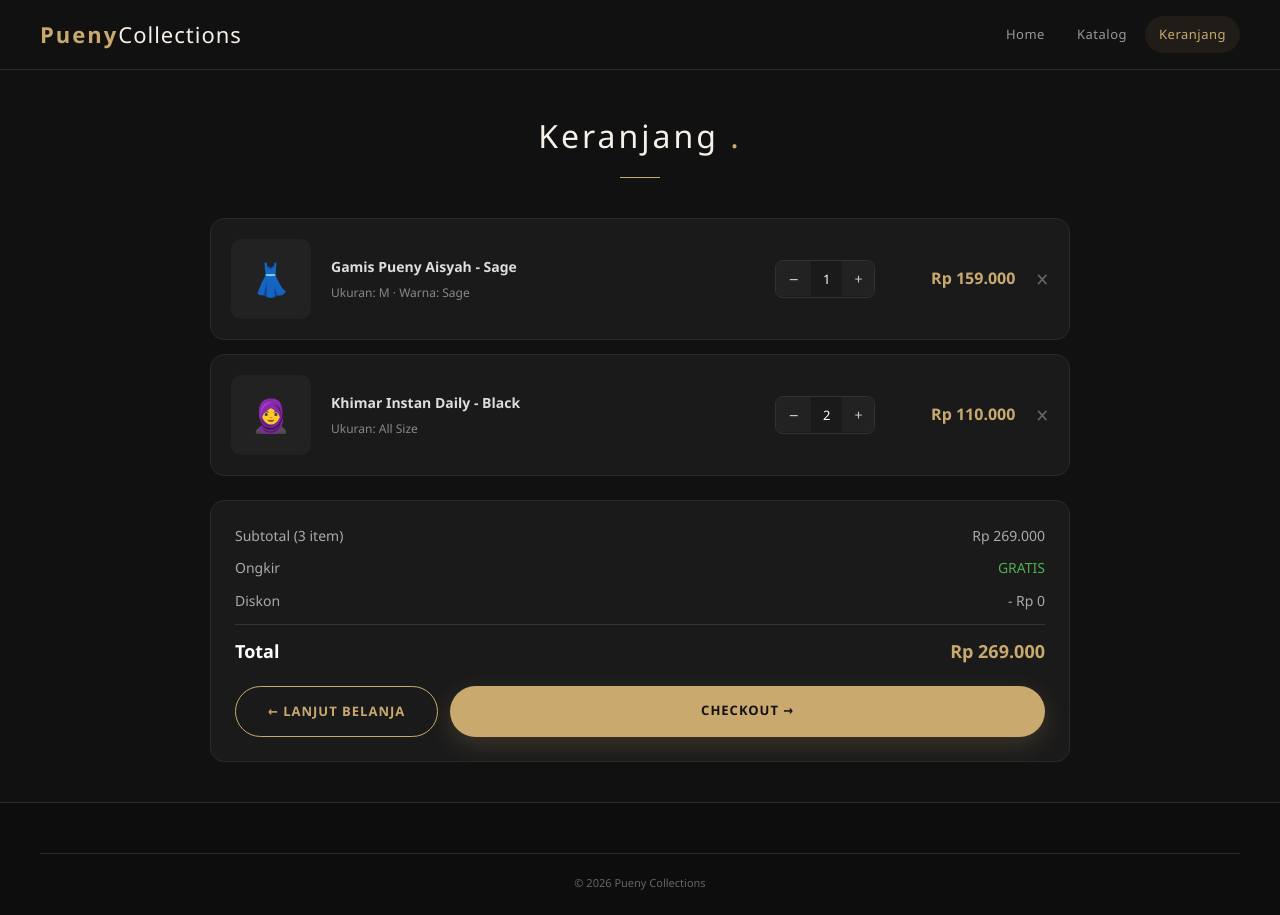
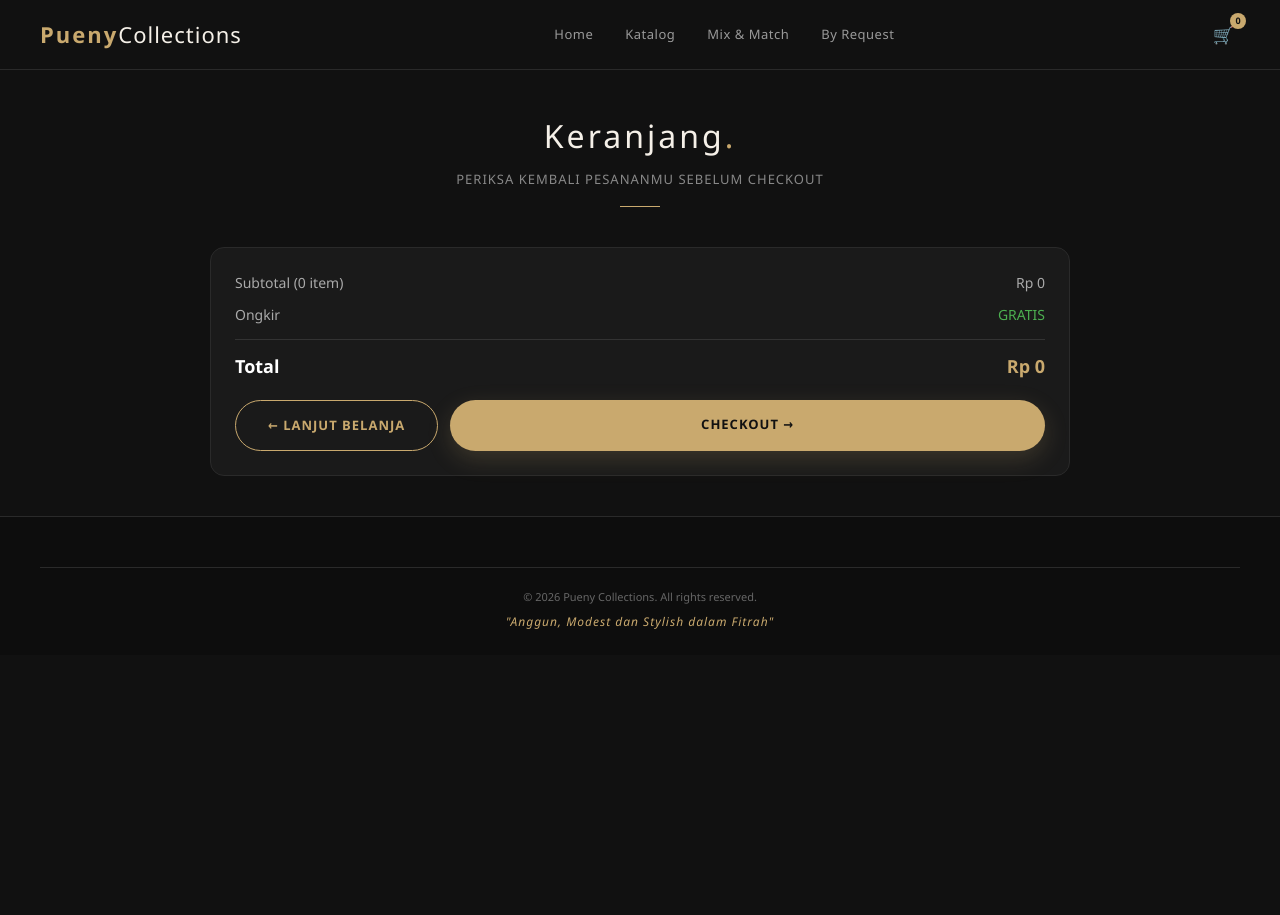
Before and after one commit to BinAbdillah/collecti, a plain HTML site: page pages/cart.html in a window 1280 px wide. After the commit the page ends 800 px from the top, so only its background shows below. Drawn offline with Linux system fonts and the light colour scheme.

Commit message:
Update cart.html

```diff
--- a/pages/cart.html
+++ b/pages/cart.html
@@ -9,88 +9,79 @@
   <link rel="stylesheet" href="../css/responsive.css">
   <style>
     .cart-container{max-width:900px;margin:0 auto;padding:40px 20px;}
-    .cart-empty{text-align:center;padding:60px;color:#666;}
+    .cart-empty{text-align:center;padding:60px 20px;color:#777;}
     .cart-empty .icon{font-size:60px;margin-bottom:16px;opacity:.4;}
     .cart-item{
-      display:flex;align-items:center;gap:20px;
+      display:flex;align-items:center;gap:20px;flex-wrap:wrap;
       background:#1a1a1a;border:1px solid #2a2a2a;border-radius:14px;
       padding:20px;margin-bottom:14px;
     }
     .cart-item-img{
       width:80px;height:80px;background:#222;border-radius:10px;
-      display:flex;align-items:center;justify-content:center;font-size:32px;
+      display:flex;align-items:center;justify-content:center;
+      font-size:32px;flex-shrink:0;
     }
-    .cart-item-info{flex:1;}
+    .cart-item-info{flex:1;min-width:150px;}
     .cart-item-info h4{font-size:14px;font-weight:600;color:#ddd;margin-bottom:4px;}
     .cart-item-info p{font-size:12px;color:#888;}
-    .cart-item-price{font-size:16px;font-weight:700;color:var(--primary);min-width:120px;text-align:right;}
-    .cart-item-qty{display:flex;align-items:center;gap:0;border:1px solid #333;border-radius:8px;overflow:hidden;}
-    .cart-item-qty button{padding:8px 12px;background:#222;color:#ccc;font-size:14px;}
-    .cart-item-qty span{padding:8px 12px;font-size:13px;color:#fff;background:#1a1a1a;}
-    .cart-item-remove{color:#666;font-size:18px;cursor:pointer;transition:color .3s;}
+    .cart-item-qty{display:flex;align-items:center;border:1px solid #333;border-radius:8px;overflow:hidden;}
+    .cart-item-qty button{padding:8px 12px;background:#222;color:#ccc;font-size:14px;cursor:pointer;}
+    .cart-item-qty button:hover{background:#333;}
+    .cart-item-qty span{padding:8px 12px;font-size:13px;color:#fff;background:#1a1a1a;min-width:40px;text-align:center;}
+    .cart-item-price{font-size:15px;font-weight:700;color:var(--primary);min-width:110px;text-align:right;}
+    .cart-item-remove{color:#666;font-size:16px;cursor:pointer;transition:color .3s;padding:6px;}
     .cart-item-remove:hover{color:#E07A5F;}
-    .cart-summary{
-      background:#1a1a1a;border:1px solid #2a2a2a;border-radius:14px;
-      padding:24px;margin-top:24px;
-    }
+    .cart-summary{background:#1a1a1a;border:1px solid #2a2a2a;border-radius:14px;padding:24px;margin-top:24px;}
     .cart-summary-row{display:flex;justify-content:space-between;font-size:14px;margin-bottom:10px;color:#aaa;}
     .cart-summary-row.total{font-size:18px;font-weight:700;color:#fff;border-top:1px solid #333;padding-top:12px;margin-top:12px;}
     .cart-summary-row.total span:last-child{color:var(--primary);}
     .cart-actions{display:flex;gap:12px;margin-top:20px;flex-wrap:wrap;}
+    @media(max-width:600px){.cart-item-price{min-width:auto;text-align:left;}}
   </style>
 </head>
 <body>
 
+  <!-- NAVBAR -->
   <header class="navbar">
     <div class="nav-container">
       <a href="../index.html" class="logo">Pueny<span>Collections</span></a>
       <nav class="nav-links">
         <a href="../index.html">Home</a>
         <a href="catalog.html">Katalog</a>
-        <a href="cart.html" class="active">Keranjang</a>
+        <a href="mix-match.html">Mix & Match</a>
+        <a href="by-request.html">By Request</a>
       </nav>
+      <div class="nav-actions">
+        <button class="icon-btn cart-badge">🛒<span class="badge-count" id="cartCount">0</span></button>
+      </div>
     </div>
   </header>
 
+  <!-- ISI KERANJANG -->
   <div class="cart-container">
     <div class="section-header">
-      <h2>Keranjang <span class="dot">.</span></h2>
+      <h2>Keranjang<span class="dot">.</span></h2>
+      <p>Periksa kembali pesananmu sebelum checkout</p>
       <div class="line"></div>
     </div>
 
-    <div id="cartItems">
-      <!-- Sample items -->
-      <div class="cart-item">
-        <div class="cart-item-img">👗</div>
-        <div class="cart-item-info">
-          <h4>Gamis Pueny Aisyah - Sage</h4>
-          <p>Ukuran: M · Warna: Sage</p>
-        </div>
-        <div class="cart-item-qty">
-          <button>−</button><span>1</span><button>+</button>
-        </div>
-        <div class="cart-item-price">Rp 159.000</div>
-        <div class="cart-item-remove">✕</div>
+    <!-- Item dirender otomatis oleh cart.js -->
+    <div id="cartItems"></div>
+
+    <!-- Summary -->
+    <div class="cart-summary">
+      <div class="cart-summary-row">
+        <span id="sumCount">Subtotal (0 item)</span>
+        <span id="sumSubtotal">Rp 0</span>
       </div>
-      <div class="cart-item">
-        <div class="cart-item-img">🧕</div>
-        <div class="cart-item-info">
-          <h4>Khimar Instan Daily - Black</h4>
-          <p>Ukuran: All Size</p>
-        </div>
-        <div class="cart-item-qty">
-          <button>−</button><span>2</span><button>+</button>
-        </div>
-        <div class="cart-item-price">Rp 110.000</div>
-        <div class="cart-item-remove">✕</div>
+      <div class="cart-summary-row">
+        <span>Ongkir</span>
+        <span style="color:#4CAF50;">GRATIS</span>
       </div>
-    </div>
-
-    <div class="cart-summary">
-      <div class="cart-summary-row"><span>Subtotal (3 item)</span><span>Rp 269.000</span></div>
-      <div class="cart-summary-row"><span>Ongkir</span><span style="color:#4CAF50;">GRATIS</span></div>
-      <div class="cart-summary-row"><span>Diskon</span><span>- Rp 0</span></div>
-      <div class="cart-summary-row total"><span>Total</span><span>Rp 269.000</span></div>
+      <div class="cart-summary-row total">
+        <span>Total</span>
+        <span id="sumTotal">Rp 0</span>
+      </div>
       <div class="cart-actions">
         <a href="catalog.html" class="btn btn-outline">← Lanjut Belanja</a>
         <a href="checkout.html" class="btn btn-primary" style="flex:1;text-align:center;">Checkout →</a>
@@ -98,10 +89,16 @@
     </div>
   </div>
 
+  <!-- FOOTER -->
   <footer class="footer">
     <div class="footer-bottom">
-      <p>&copy; 2026 Pueny Collections</p>
+      <p>&copy; 2026 Pueny Collections. All rights reserved.</p>
+      <p class="tagline">"Anggun, Modest dan Stylish dalam Fitrah"</p>
     </div>
   </footer>
+
+  <!-- SCRIPTS (urutan penting!) -->
+  <script src="../js/modules/dataLoader.js"></script>
+  <script src="../js/modules/cart.js"></script>
 </body>
 </html>
```
